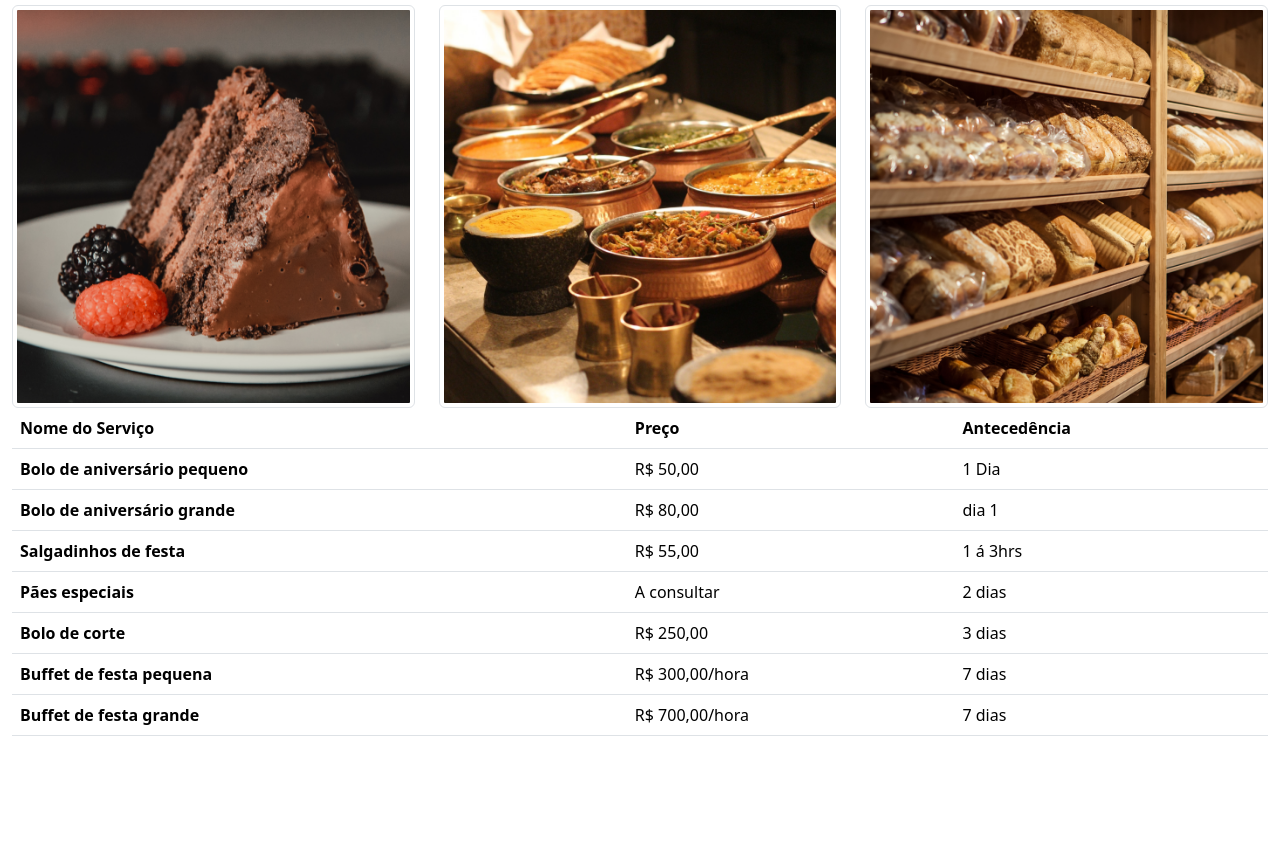
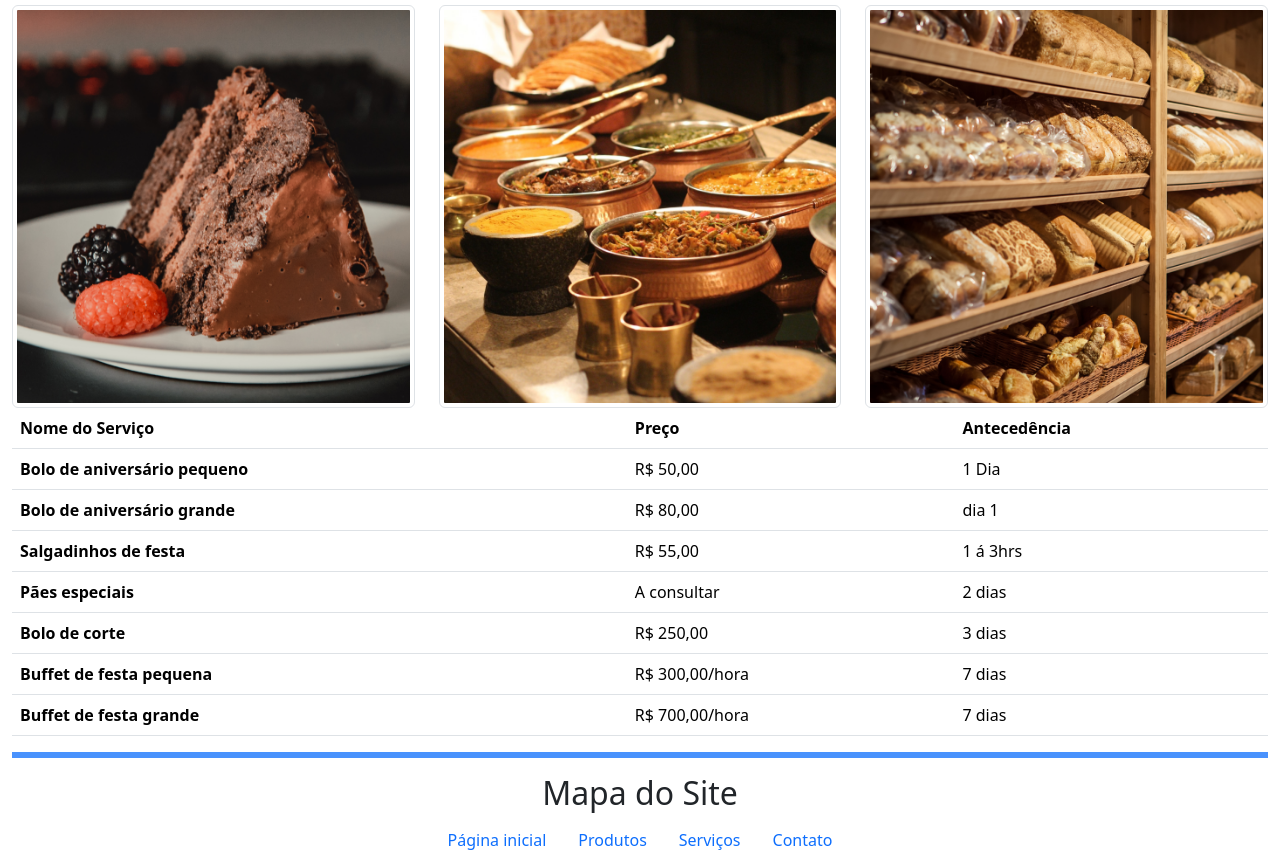
Before and after one commit to santos-joao/Padaria_Ex, a plain HTML site: page servicos.html in a window 1280 px wide. Shown: the part 89-949 px from the top of the page. Before the commit the page ends 841 px from the top, so only its background shows below. Drawn offline with nearby package versions, Linux system fonts and the light colour scheme.

Commit message:
Footer
Foi adicionado footer em todas as paginas.

```diff
--- a/servicos.html
+++ b/servicos.html
@@ -138,6 +138,23 @@
 
 
 <footer>
+  <hr class="border border-primary border-3 opacity-75">
+  <h2 class="text-center">Mapa do Site</h2>
+      <ul class="nav justify-content-center">
+        <li class="nav-item">
+          <li class="nav-item">
+            <a class="nav-link" aria-current="page" href="index.html">Página inicial</a>
+          </li>
+          <li class="nav-item">
+            <a class="nav-link" href="produtos.html">Produtos</a>
+          </li>
+          <li class="nav-item">
+            <a class="nav-link active" aria-current="page" href="servicos.html">Serviços</a>
+          </li>
+          <li class="nav-item">
+            <a class="nav-link" href="contato.html">Contato</a>
+          </li>
+      </ul>
     <script src="https://cdn.jsdelivr.net/npm/bootstrap@5.3.3/dist/js/bootstrap.bundle.min.js" integrity="sha384-YvpcrYf0tY3lHB60NNkmXc5s9fDVZLESaAA55NDzOxhy9GkcIdslK1eN7N6jIeHz" crossorigin="anonymous">
     </script>
 </footer>
```
Also changed, not shown: Contato.html (+17 -0 lines), index.html (+17 -0 lines), produtos.html (+18 -0 lines).
